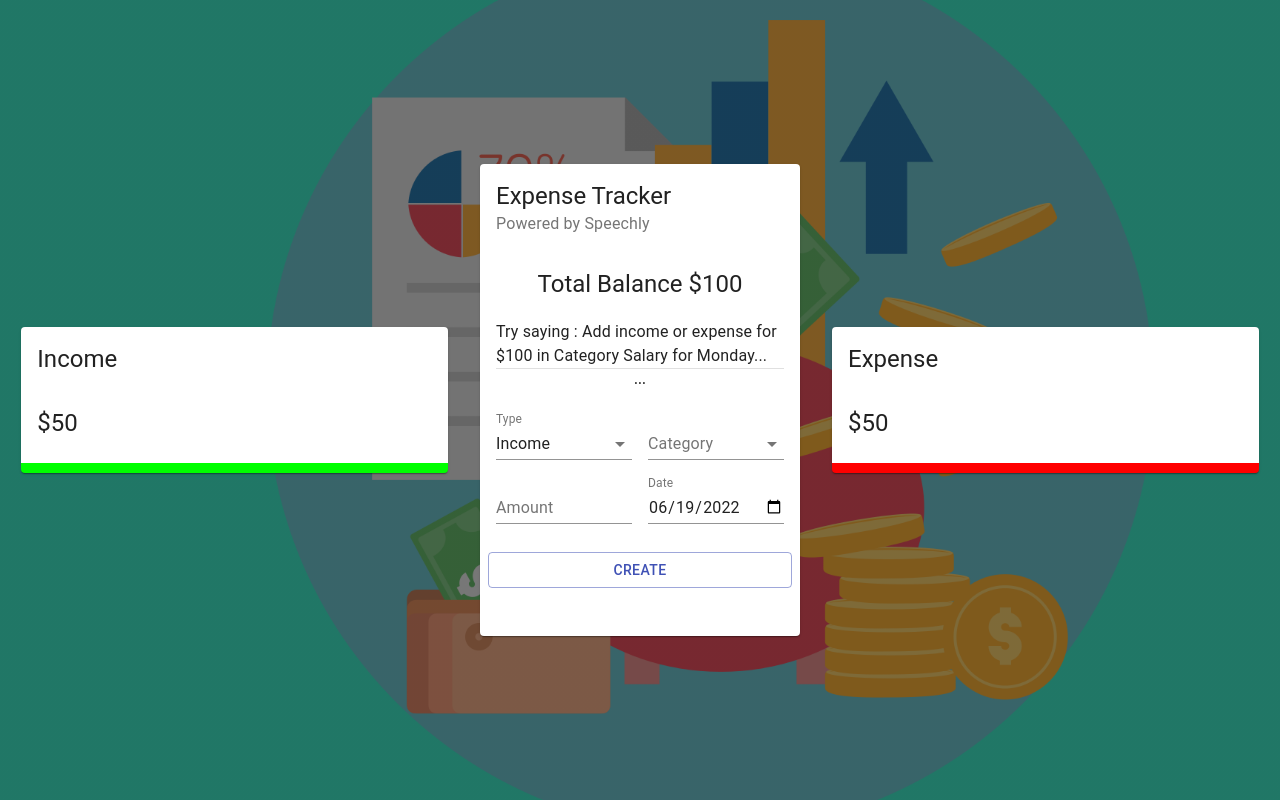
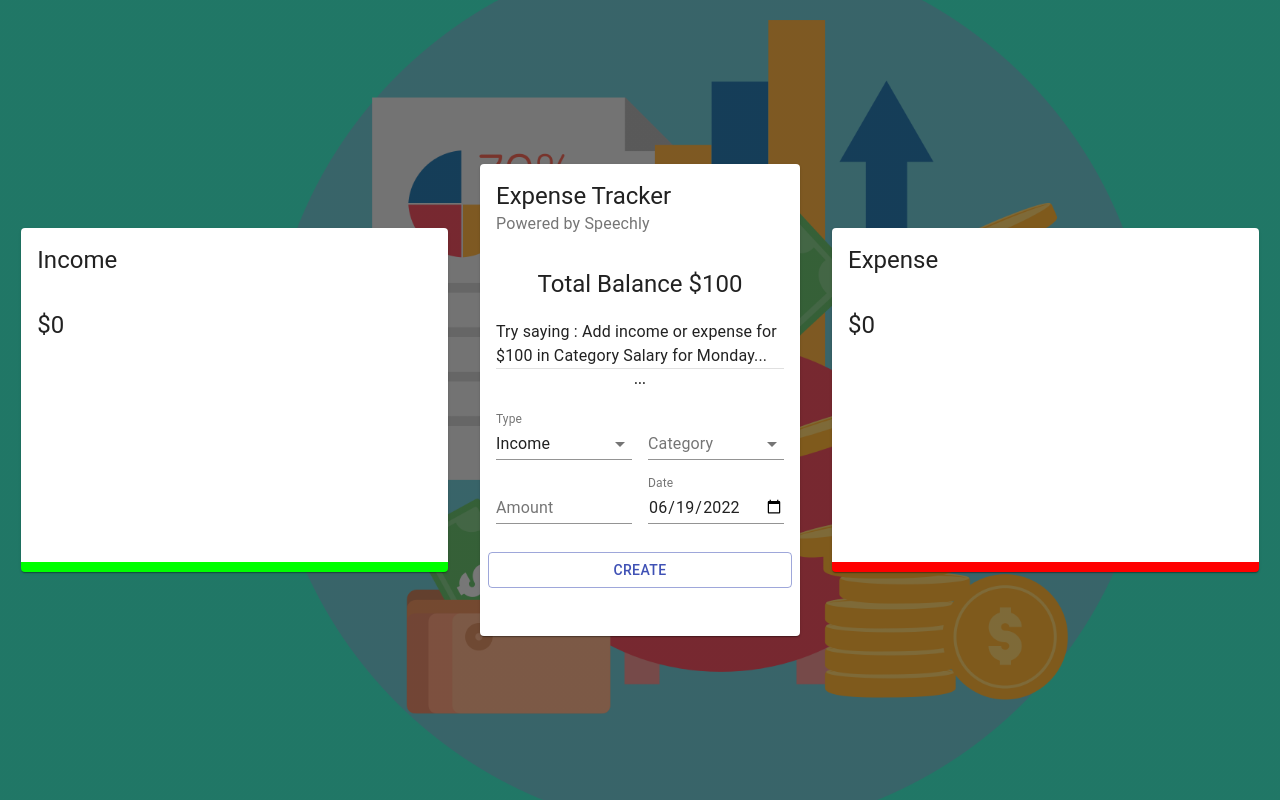
Before and after one commit to TheNewC0der-24/Expense-Tracker, a React (Create React App) app: page / in a window 1280 px wide. Built offline with nearby package versions, Linux system fonts and the light colour scheme.

Commit message:
Populate the custom useTransactions hook to show total amount and chart data

```diff
--- a/src/components/Details/Details.jsx
+++ b/src/components/Details/Details.jsx
@@ -2,22 +2,25 @@ import React from 'react';
 import { Card, CardHeader, CardContent, Typography } from '@material-ui/core';
 import { Doughnut } from 'react-chartjs-2';
 
+import useTransactions from '../../useTransactions';
 import useStyles from './detailsStyles';
 
 const Details = ({ title }) => {
     const classes = useStyles();
+
+    const { total, chartData } = useTransactions(title);
 
     return (
         <Card className={title === 'Income' ? classes.income : classes.expense}>
             <CardHeader title={title} />
             <CardContent>
                 <Typography variant='h5'>
-                    $50
+                    ${total}
                 </Typography>
-                {/* <Doughnut data="DATA" /> */}
+                <Doughnut data={chartData} />
             </CardContent>
         </Card >
-    )
+    );
 }
 
 export default Details;
```
